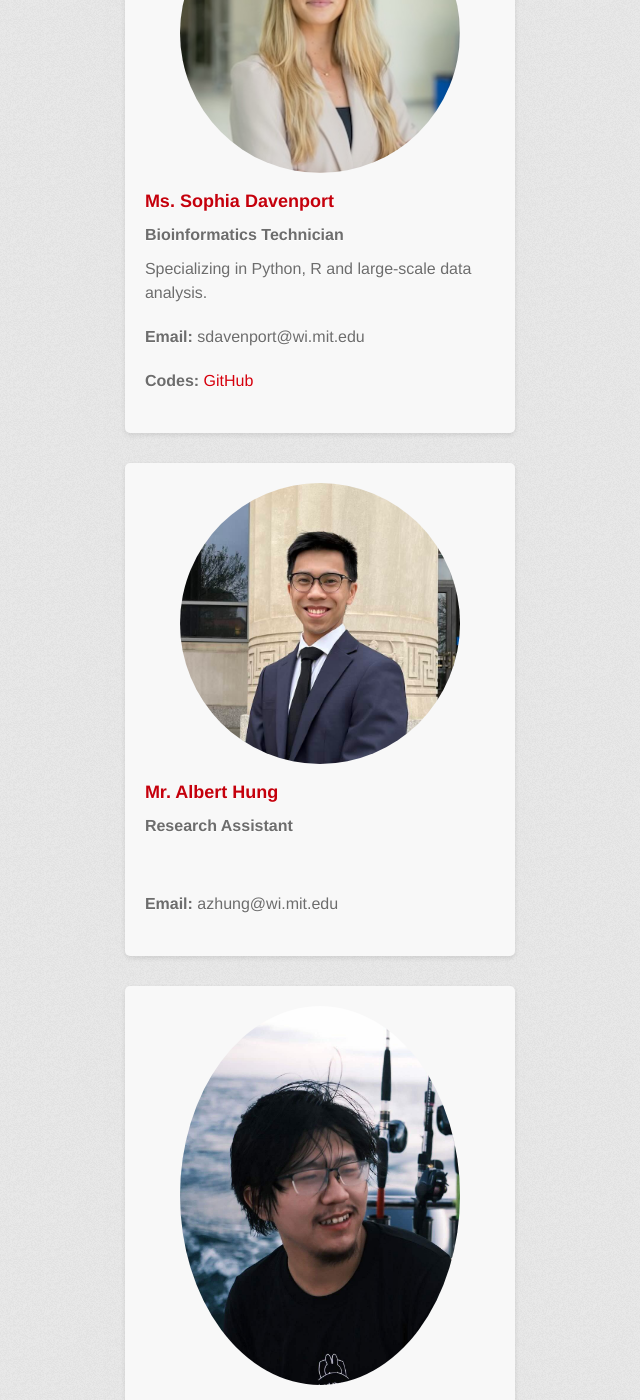
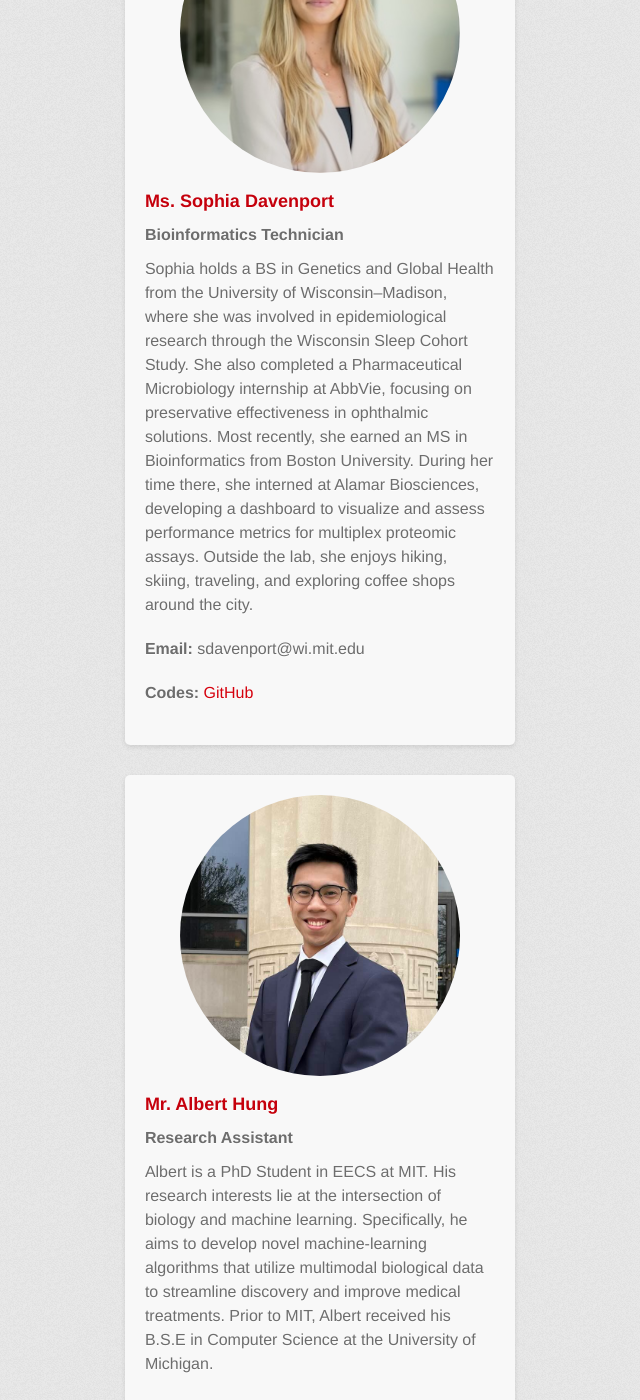
Before and after one commit to whitehead/SunLab, a Jekyll site: the page built from docs/team.md, in a window 1280 px wide and 1400 px high, scrolled down 1961 px. Shown: the whole window, without its empty margins (94-734 px from the left). Built offline with Jekyll 4.4.1, drawn with Linux system fonts in a browser that asks for light colours; some web fonts are replaced; some of the changed text lies outside the part shown.

Commit message:
Update team.md

```diff
--- a/docs/team.md
+++ b/docs/team.md
@@ -29,7 +29,7 @@ Meet the talented researchers and staff members who make our work possible.
     <img src="{{ site.baseurl }}/assets/images/photo_sophiaDavenport.jpg" alt="Ms. Sophia Davenport">
     <h3>Ms. Sophia Davenport</h3>
     <p class="position">Bioinformatics Technician</p>
-    <p>Specializing in Python, R and large-scale data analysis.</p>
+    <p>Sophia holds a BS in Genetics and Global Health from the University of Wisconsin–Madison, where she was involved in epidemiological research through the Wisconsin Sleep Cohort Study. She also completed a Pharmaceutical Microbiology internship at AbbVie, focusing on preservative effectiveness in ophthalmic solutions. Most recently, she earned an MS in Bioinformatics from Boston University. During her time there, she interned at Alamar Biosciences, developing a dashboard to visualize and assess performance metrics for multiplex proteomic assays. Outside the lab, she enjoys hiking, skiing, traveling, and exploring coffee shops around the city.</p>
     <p><strong>Email:</strong> sdavenport@wi.mit.edu</p>
     <p><strong>Codes:</strong> <a href="https://github.com/sophiadavenport">GitHub</a></p>
   </div>
@@ -38,7 +38,7 @@ Meet the talented researchers and staff members who make our work possible.
     <img src="{{ site.baseurl }}/assets/images/photo_albertHung.jpg" alt="Mr. Albert Hung">
     <h3>Mr. Albert Hung</h3>
     <p class="position">Research Assistant</p>
-    <p>&nbsp;</p>
+    <p>Albert is a PhD Student in EECS at MIT. His research interests lie at the intersection of biology and machine learning. Specifically, he aims to develop novel machine-learning algorithms that utilize multimodal biological data to streamline discovery and improve medical treatments. Prior to MIT, Albert received his B.S.E in Computer Science at the University of Michigan.</p>
     <p><strong>Email:</strong> azhung@wi.mit.edu</p>
   </div>
 
@@ -46,7 +46,7 @@ Meet the talented researchers and staff members who make our work possible.
     <img src="{{ site.baseurl }}/assets/images/photo_yanCui.jpg" alt="Mr. Yan Cui">
     <h3>Mr. Yan Cui</h3>
     <p class="position">Research Intern</p>
-    <p>&nbsp;</p>
+    <p>Yan earned his Master’s degree in Informatics from Kyoto University and his Bachelor’s degree in Automation from the University of Electronic Science and Technology of China. His research focuses on developing novel deep learning models to advance the understanding of biological systems.</p>
     <p><strong>Email:</strong> ycui@wi.mit.edu</p>
   </div>
 </div>
```
